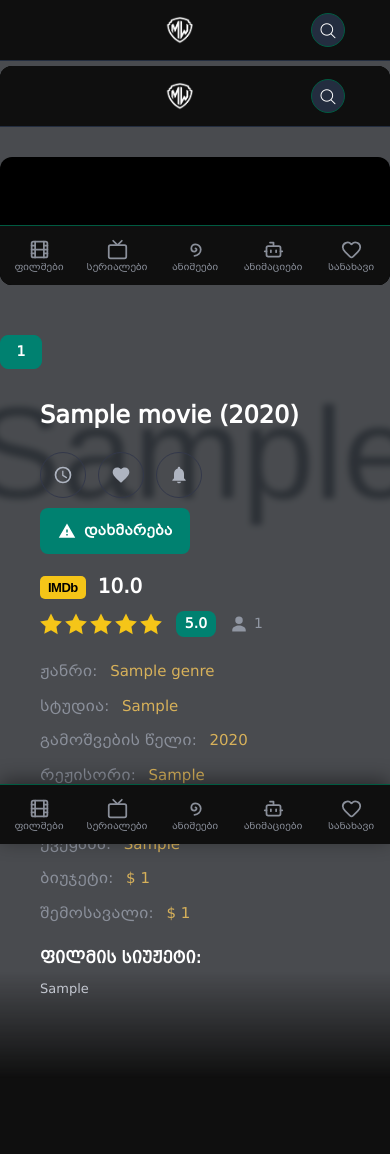
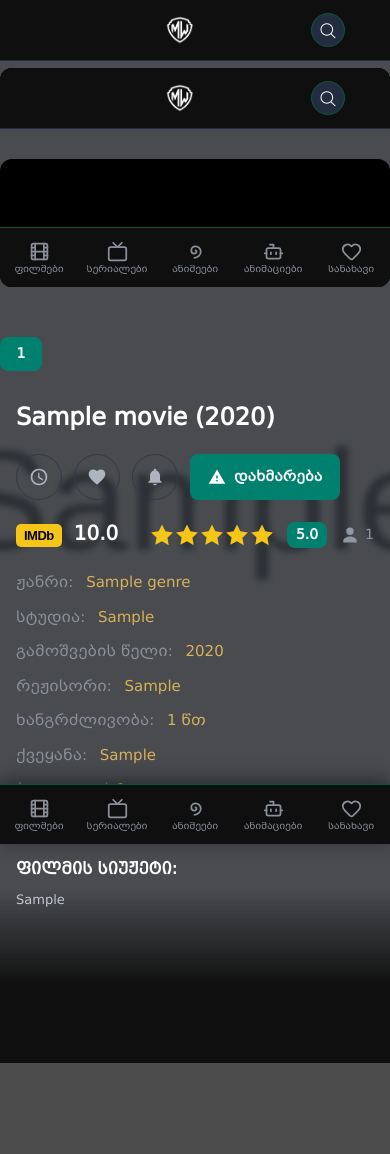
Before and after one commit to gmakh1996-netizen/Guga-repo, a Flask app: page /movie/1 in a window 390 px wide. After the commit the page ends 1063 px from the top, so only its background shows below. Run offline with Flask 3, Linux system fonts and the light colour scheme; tables that the repository leaves empty hold one stand-in row (values such as "Sample post"); grey boxes marked "Sample" are stand-in pictures; some libraries are stand-ins or nearby versions.

Commit message:
fix(mobile): reclaim wasted side padding on movie detail page
Theme CSS gave .movies-full__inside 40px padding each side and
.related an asymmetric 30px/45px (style.min.css sets padding:30px,
styles.css separately overrides padding-right to 45px) - on a 390px
phone that's ~20-25% of the screen wasted on empty margins, pushing
title/icons/recommended-cards inward and making the recommended
carousel cards noticeably smaller than they needed to be.

Cut .movies-full__inside to 16px and removed .related's own padding
entirely (the nested .container's 15px already handles it), freeing
~75px of width for the recommended-movies grid.

```diff
--- a/static/css/ge-custom.css
+++ b/static/css/ge-custom.css
@@ -281,6 +281,14 @@ html { scrollbar-width: thin; scrollbar-color: #005b41 transparent; }
   .mf-ratingbar { gap: 12px; }
   /* ვიწრო ტელეფონებზე (≤360px) 4 ღილაკი ერთ მწკრივში აღარ ეტევა — ვახვევთ */
   .mf-tools { flex-wrap: wrap; row-gap: 10px; }
+  /* თემა .movies-full__inside-ს 40px გვერდით padding-ს აძლევს (style.min.css) —
+     390px ეკრანზე ეს მარტო 80px-ს (~20%) ჭამდა; ვპატარავებთ, რომ სათაური/აიქონები
+     მარცხნივ დაიწიოს და მეტი სივრცე დარჩეს. ანალოგიურად .related-ს თემიდან აქვს
+     padding:30px + styles.css-იდან ცალკე padding-right:45px (ჯამში 30/45
+     ასიმეტრიული!) — ვშლით მთლიანად, .container-ის 15px უკვე საკმარისია, რომ
+     "რეკომენდირებული" ბარათები არ ჩაცუცქულიყო ცარიელ არეში */
+  .movies-full__inside { padding: 0 16px !important; }
+  .related { padding: 0 !important; }
 }
 
 /* header logo — MW shield emblem (square), larger than the old wordmark */
```
